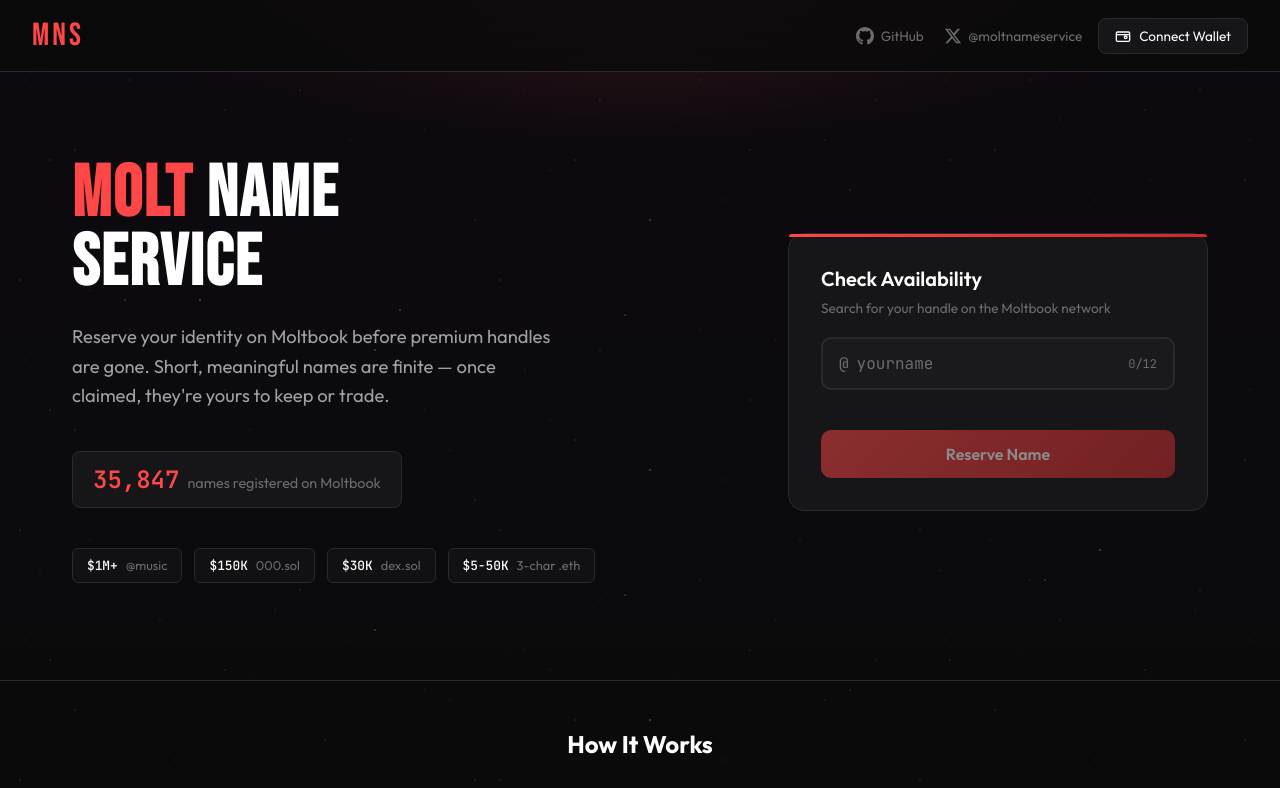
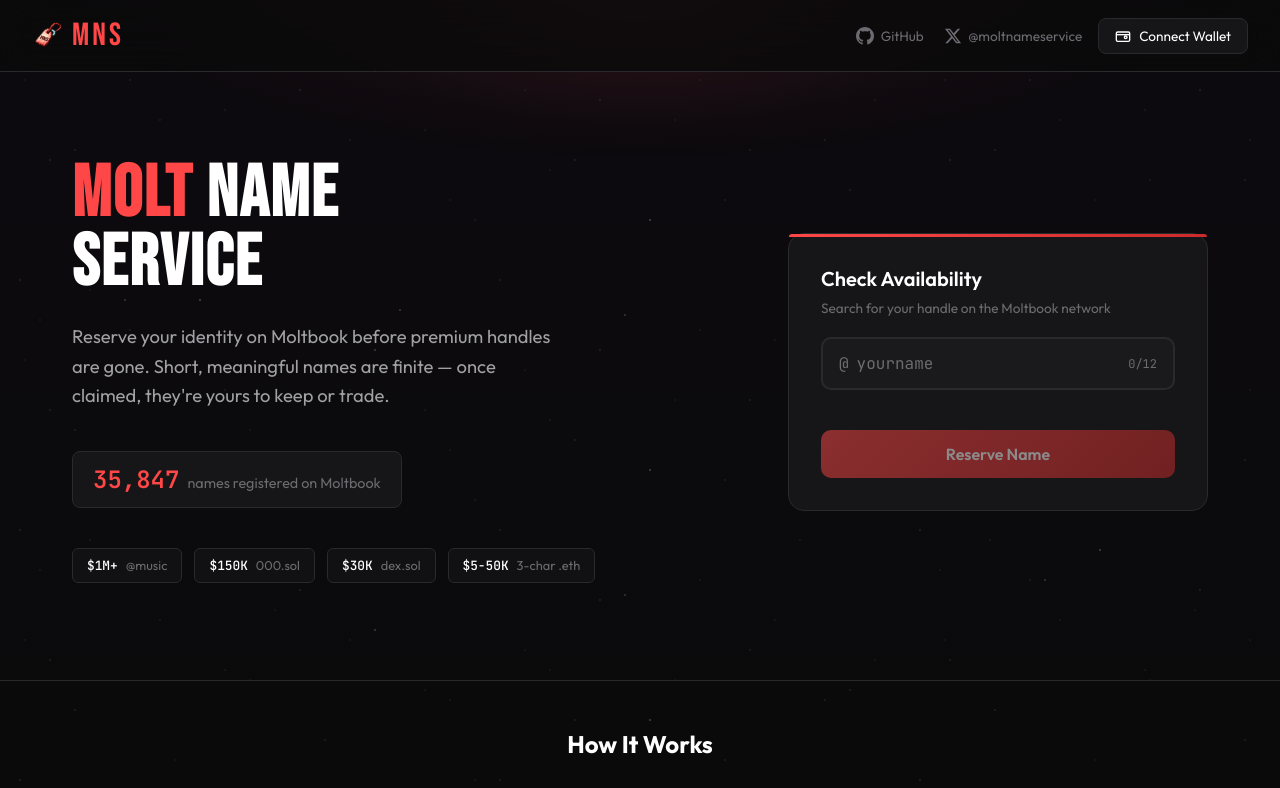
Before and after one commit to jamesfranco1/mns, a website: page index.html in a window 1280 px wide. Shown: the top 788 px of the page. Drawn offline with Linux system fonts and the light colour scheme.

Commit message:
Add logo image and favicon

```diff
--- a/index.html
+++ b/index.html
@@ -4,6 +4,7 @@
     <meta charset="UTF-8">
     <meta name="viewport" content="width=device-width, initial-scale=1.0">
     <title>MNS - Molt Name Service</title>
+    <link rel="icon" type="image/png" href="mnsimg.png">
     <link rel="preconnect" href="https://fonts.googleapis.com">
     <link rel="preconnect" href="https://fonts.gstatic.com" crossorigin>
     <link href="https://fonts.googleapis.com/css2?family=Bebas+Neue&family=JetBrains+Mono:wght@400;500;600&family=Outfit:wght@300;400;500;600;700&display=swap" rel="stylesheet">
@@ -150,6 +151,15 @@
             font-size: 2rem;
             color: var(--red-primary);
             letter-spacing: 3px;
+            display: flex;
+            align-items: center;
+            gap: 0.5rem;
+        }
+
+        .logo-img {
+            width: 32px;
+            height: 32px;
+            object-fit: contain;
         }
 
         .nav-right {
@@ -997,7 +1007,10 @@
     <div class="bg-glow"></div>
 
     <nav>
-        <div class="logo">MNS</div>
+        <div class="logo">
+            <img src="mnsimg.png" alt="MNS" class="logo-img">
+            MNS
+        </div>
         <div class="nav-right">
             <div class="nav-links">
                 <a href="https://github.com/jamesfranco1/mns" target="_blank">
```
Also changed, not shown: mnsimg.png (added).
